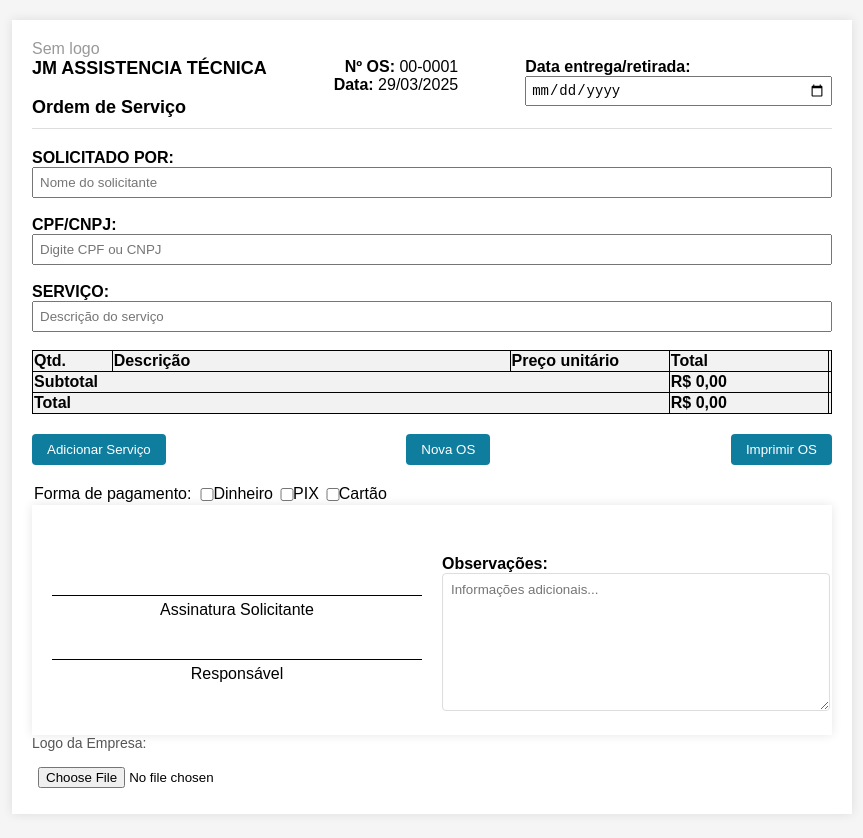
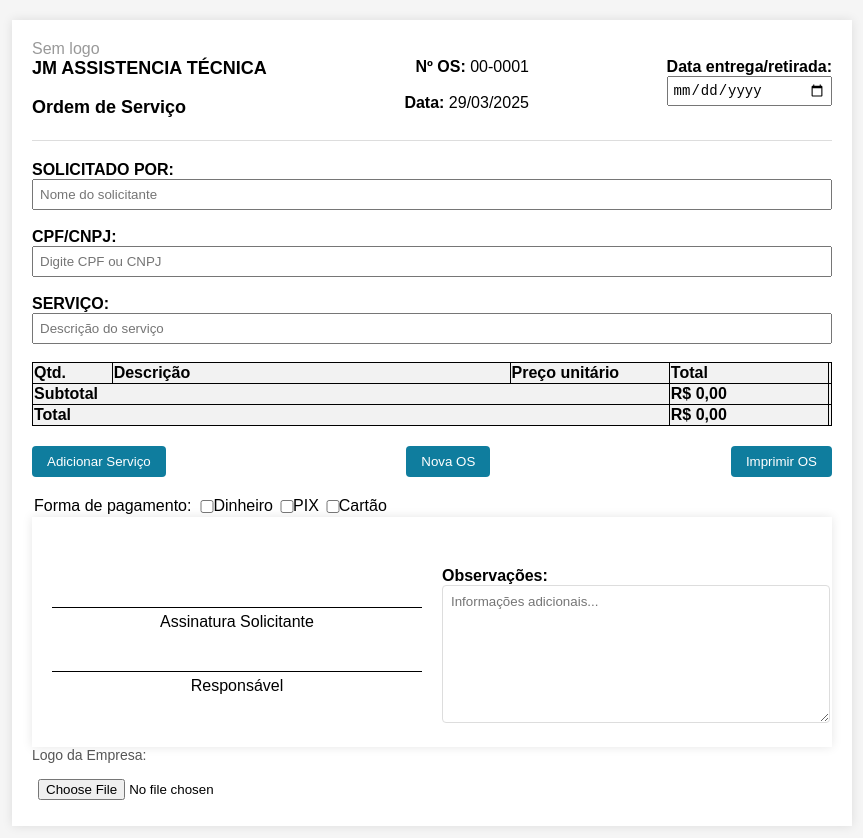
Before and after one commit to JoseMarcos2k1/Gerador-de-OS, a plain HTML site: page index.html in a window 1280 px wide. Shown: the whole page, without its empty margins (208-1071 px from the left). Drawn offline with Linux system fonts and the light colour scheme.

Commit message:
commit 2 - alterando cabeçalho

```diff
--- a/index.html
+++ b/index.html
@@ -27,11 +27,12 @@
 
             <div class="header-info">
                 <div><strong>Nº OS:</strong> <span id="os-number">00-0001</span></div>
+                <br>
                 <div><strong>Data:</strong> <span id="current-date">25/03/2025</span></div>
-
+               <br>
             </div>
             <div class="date-fields">
-                <span class="date-label">Data entrega/retirada:</span>
+                <span class="date-label">Data entrega/retirada:</span><br>
                 <input type="date" id="delivery-date">
             </div>
         </div>
```
